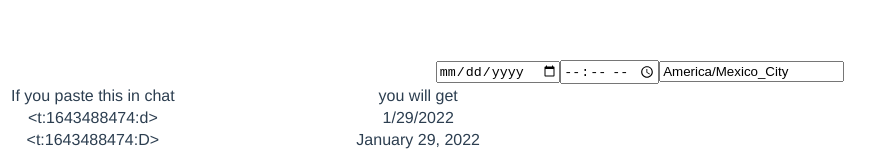
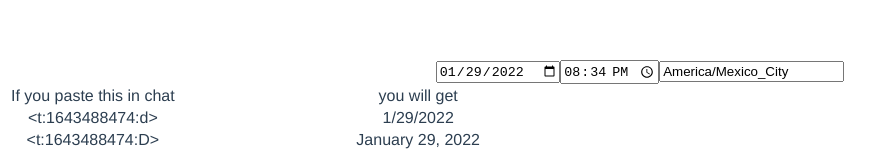
Before and after one commit to Darkade/discord-timestamper, a Vue app: page / in a window 1280 px wide. Shown: the top 153 px of the page, without its empty margins (0-895 px from the left). Built offline with nearby package versions, Linux system fonts and the light colour scheme.

Commit message:
Working time

```diff
--- a/src/App.vue
+++ b/src/App.vue
@@ -1,8 +1,8 @@
 <template>
   <form>
-    <input id="date" v-model="datetime" type="date" />
+    <input id="date" v-model="dateString" type="date" />
     <label for="date"></label>
-    <input id="date" v-model="time" type="time" />
+    <input id="date" v-model="timeString" type="time" />
     <label for="time"></label>
     <input id="timezone" v-model="timezone" type="datetime" />
     <label for="timezone"></label>
@@ -37,9 +37,36 @@ export default defineComponent({
   data() {
     return {
       datetime: DateTime.now(),
-      time: 123,
       timezone: "America/Mexico_City",
     };
+  },
+  computed: {
+    dateString: {
+      get: function (): string {
+        return this.datetime.toFormat("yyyy-LL-dd");
+      },
+      set: function (newDate: string): void {
+        const change = DateTime.fromISO(newDate);
+        this.datetime = this.datetime.set({
+          year: change.year,
+          month: change.month,
+          day: change.day,
+        });
+      },
+    },
+    timeString: {
+      get: function (): string {
+        return this.datetime.toFormat("HH:mm");
+      },
+      set: function (newDate: string): void {
+        console.log(newDate);
+        const change = DateTime.fromISO(newDate);
+        this.datetime = this.datetime.set({
+          hour: change.hour,
+          minute: change.minute,
+        });
+      },
+    },
   },
 });
 </script>
```
